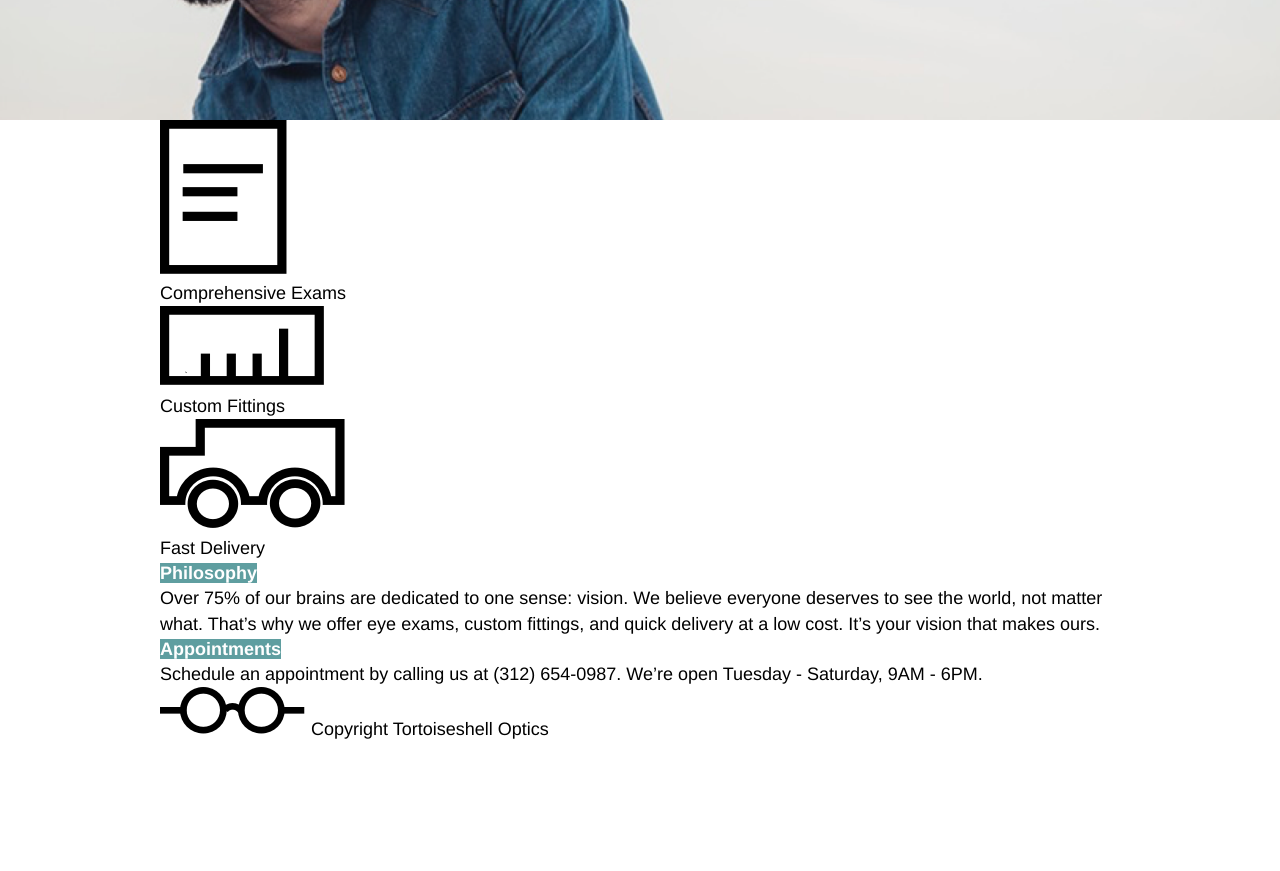
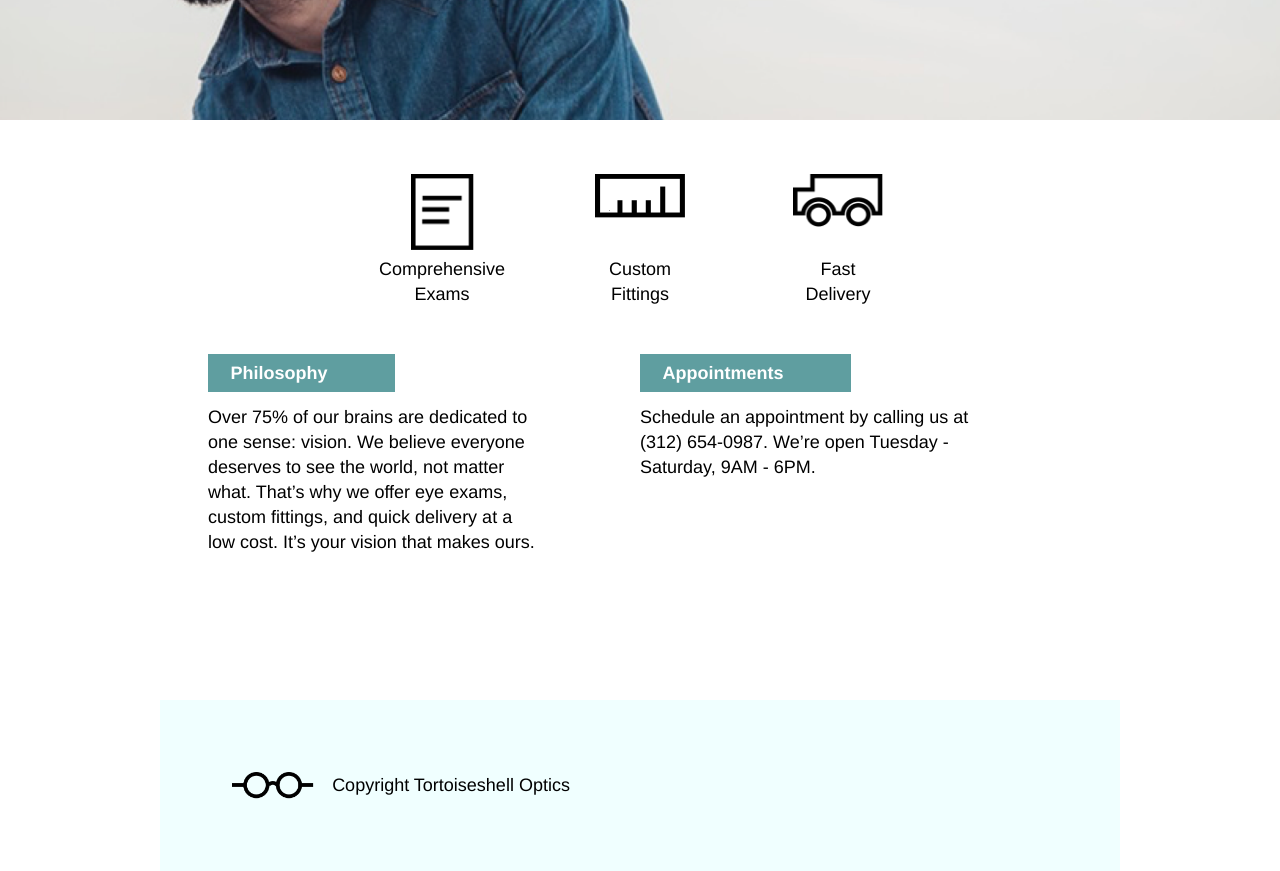
Before and after one commit to CrystalFury/tortoiseshelloptics, a plain HTML site: page index.html in a window 1280 px wide. Shown: the part 420-1291 px from the top of the page. Before the commit the page ends 1162 px from the top, so only its background shows below. Drawn offline with Linux system fonts and the light colour scheme.

Commit message:
css for desktop complete

```diff
--- a/index.html
+++ b/index.html
@@ -48,7 +48,7 @@
     <div class="container">
       <div class="features">
         <div class="feature">
-          <div class="feature-image">
+          <div class="feature-image" id="paper">
             <img src="./resources/images/paper-icon.png" alt="Paper icon">
           </div>
           <span class="description">Comprehensive Exams</span>
--- a/resources/css/style.css
+++ b/resources/css/style.css
@@ -49,7 +49,6 @@ header .container {
   display: flex;
   align-items: center;
   justify-content: space-between;
-  border: 1px solid black;
   position: relative;
   top: 1rem;
 }
@@ -81,7 +80,7 @@ header .container {
 
 .headline {
   position: relative;
-  top: 13rem;
+  top: 10rem;
   width: 34rem;
   background-color: white;
 }
@@ -91,3 +90,64 @@ header .container {
   font-size: 2rem;
   line-height: 1.2;
 }
+
+
+.features {
+  display: flex;
+  justify-content: center;
+  margin-top: 3rem;
+}
+
+.feature {
+  display: flex;
+  flex-direction: column;
+  justify-content: space-between;
+  align-items: center;
+  text-align: center;
+  width: 5rem;
+  margin: 0 3rem;
+}
+
+#paper img {
+  width: 3.5rem;
+}
+
+.feature img {
+  width: 5rem;
+}
+
+
+.all-content {
+  display: flex;
+}
+
+.content {
+  width: 35%;
+  margin: 3rem 5%;
+}
+
+.title {
+  width: 10rem;
+  padding: 0.5rem 20% 0.5rem 1.25rem;
+}
+
+.content p {
+  margin-top: 1rem;
+}
+
+
+footer {
+  margin-top: 5rem;
+}
+
+footer .container {
+  display: flex;
+  align-items: center;
+  background-color: azure;
+  padding: 4rem;
+}
+
+footer img {
+  height: 1.5rem;
+  margin-right: 1rem;
+}
```
